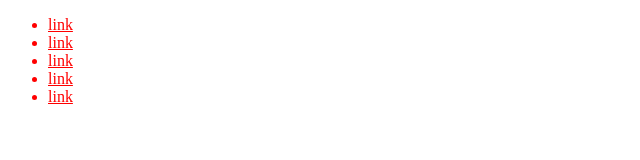
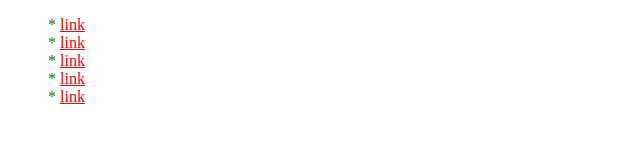
Before and after one commit to WojdaS/css-wstep, a plain HTML site: page index.html in a window 1280 px wide. Shown: the whole page, without its empty margins (0-640 px from the left). Drawn offline with Linux system fonts and the light colour scheme.

Commit message:
css-wstep

```diff
--- a/css/style.css
+++ b/css/style.css
@@ -1,3 +1,16 @@
 * {
     color: red;
 }
+
+
+li.list-item {
+    color: green;
+}
+
+ul {
+    list-style: none;
+}
+
+.list-item::before {
+    content: '* '
+}
--- a/index.html
+++ b/index.html
@@ -10,11 +10,11 @@
 <body>
     <nav>
         <ul id="main-nav">
-            <li><a href="">link</a></li>
-            <li><a href="">link</a></li>
-            <li><a href="">link</a></li>
-            <li><a href="">link</a></li>
-            <li><a href="">link</a></li>
+            <li class="list-item"><a href="">link</a></li>
+            <li class="list-item"><a href="">link</a></li>
+            <li class="list-item"><a href="">link</a></li>
+            <li class="list-item"><a href="">link</a></li>
+            <li class="list-item"><a href="">link</a></li>
         </ul>
     </nav>
 </body>
```
